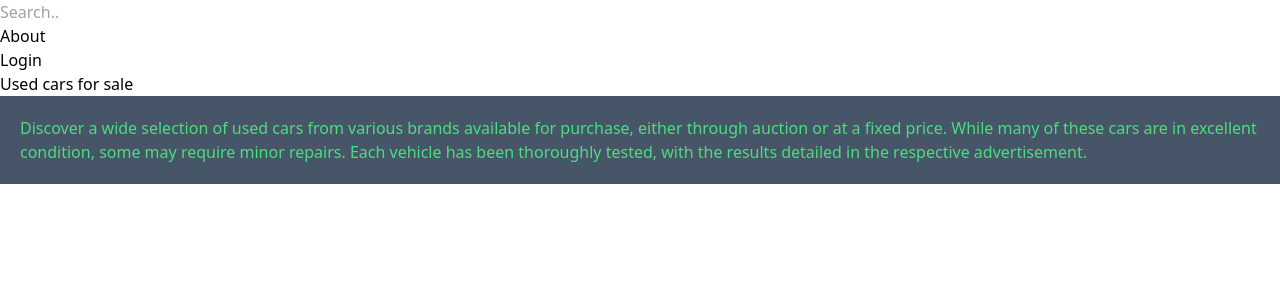
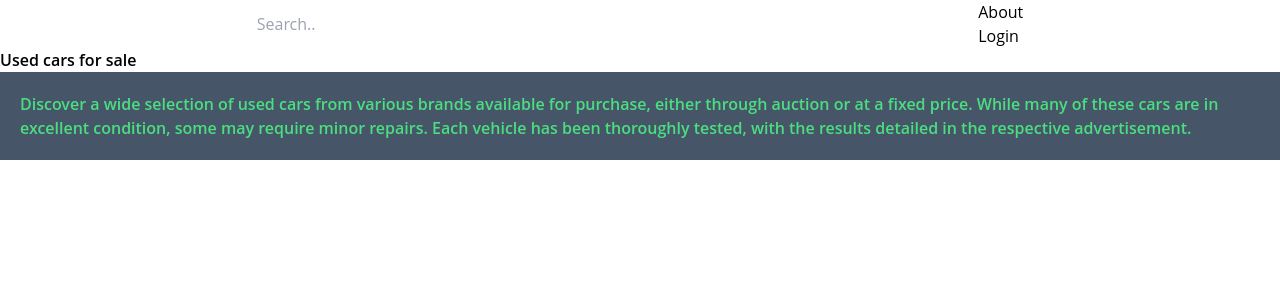
Before and after one commit to lexicon-car-dealership/car-dealership-exercise, a Django app: page / in a window 1280 px wide. Shown: the top 300 px of the page. Run offline with Django 4.2, Linux system fonts and the light colour scheme; some libraries are stand-ins or nearby versions.

Commit message:
Update navbar

```diff
--- a/car_dealership/static/src/output.css
+++ b/car_dealership/static/src/output.css
@@ -46,7 +46,7 @@ html,
   -o-tab-size: 4;
      tab-size: 4;
   /* 3 */
-  font-family: ui-sans-serif, system-ui, sans-serif, "Apple Color Emoji", "Segoe UI Emoji", "Segoe UI Symbol", "Noto Color Emoji";
+  font-family: "Open Sans", sans-serif;
   /* 4 */
   font-feature-settings: normal;
   /* 5 */
@@ -558,8 +558,24 @@ video {
   position: static;
 }
 
+.fixed {
+  position: fixed;
+}
+
 .block {
   display: block;
+}
+
+.flex {
+  display: flex;
+}
+
+.flex-1 {
+  flex: 1 1 0%;
+}
+
+.justify-around {
+  justify-content: space-around;
 }
 
 .bg-slate-600 {
@@ -571,6 +587,10 @@ video {
   padding: 1.25rem;
 }
 
+.font-semibold {
+  font-weight: 600;
+}
+
 .text-green-400 {
   --tw-text-opacity: 1;
   color: rgb(74 222 128 / var(--tw-text-opacity));
--- a/car_dealership/templates/base.html
+++ b/car_dealership/templates/base.html
@@ -11,7 +11,7 @@
     <title>{% block title %}Your Website{% endblock %}</title>
   </head>
   <body>
-    <header class="flex">
+    <header class="flex flex-1 justify-around">
       <input type="text" placeholder="Search..">
       <nav>
         <ul>
```
